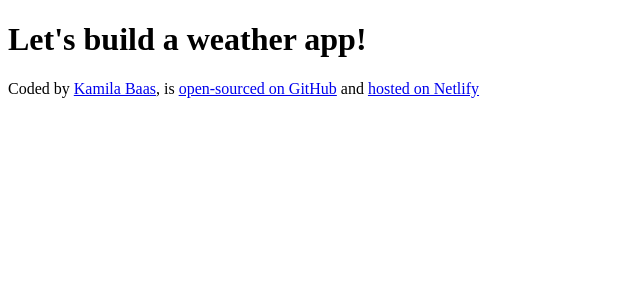
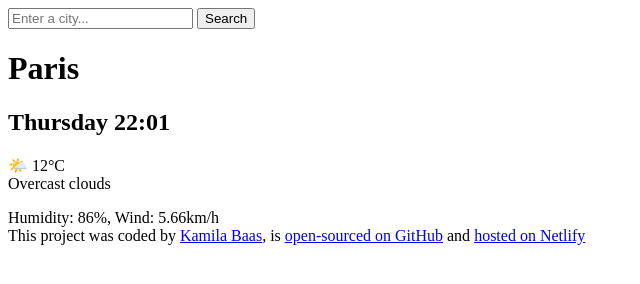
Before and after one commit to kam-ilab/Weather--Final-Project-, a plain HTML site: page index.html in a window 1280 px wide. Shown: the whole page, without its empty margins (0-640 px from the left). Drawn offline with Linux system fonts and the light colour scheme.

Commit message:
Added HTML to the project

```diff
--- a/index.html
+++ b/index.html
@@ -6,9 +6,23 @@
     <title>Document</title>
   </head>
   <body>
-    <h1>Let's build a weather app!</h1>
+    <header>
+      <input type="search" placeholder="Enter a city..." required />
+      <input type="submit" value="Search" />
+    </header>
+    <main>
+      <div>
+        <h1>Paris</h1>
+        <h2>Thursday 22:01</h2>
+        <p>
+          🌤️ 12°C <br />
+          Overcast clouds
+        </p>
+      </div>
+      <div>Humidity: 86%, Wind: 5.66km/h</div>
+    </main>
     <footer>
-      Coded by
+      This project was coded by
       <a href="https://github.com/kam-ilab" target="_blank">Kamila Baas</a>, is
       <a
         href="https://github.com/kam-ilab/Weather--Final-Project-"
```
